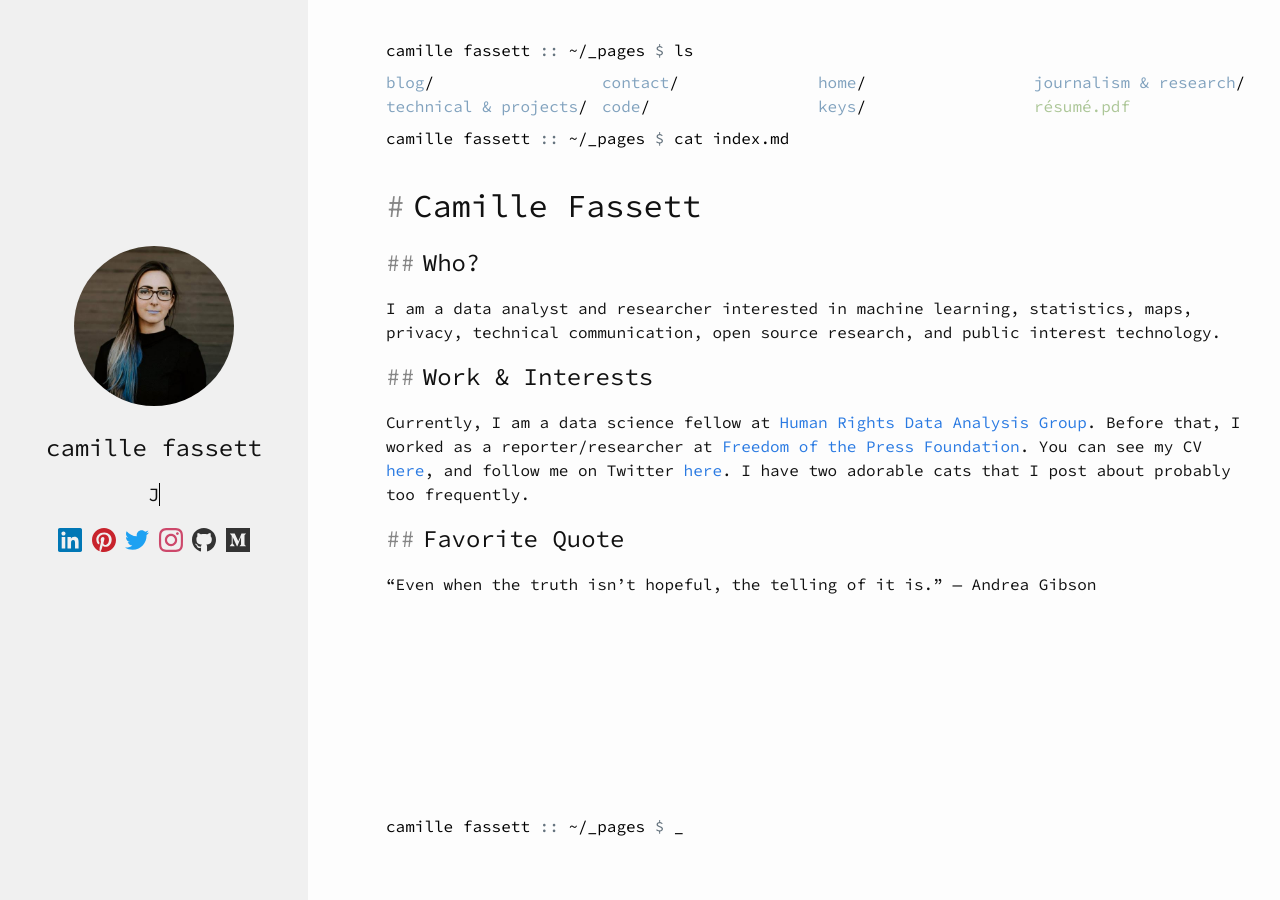
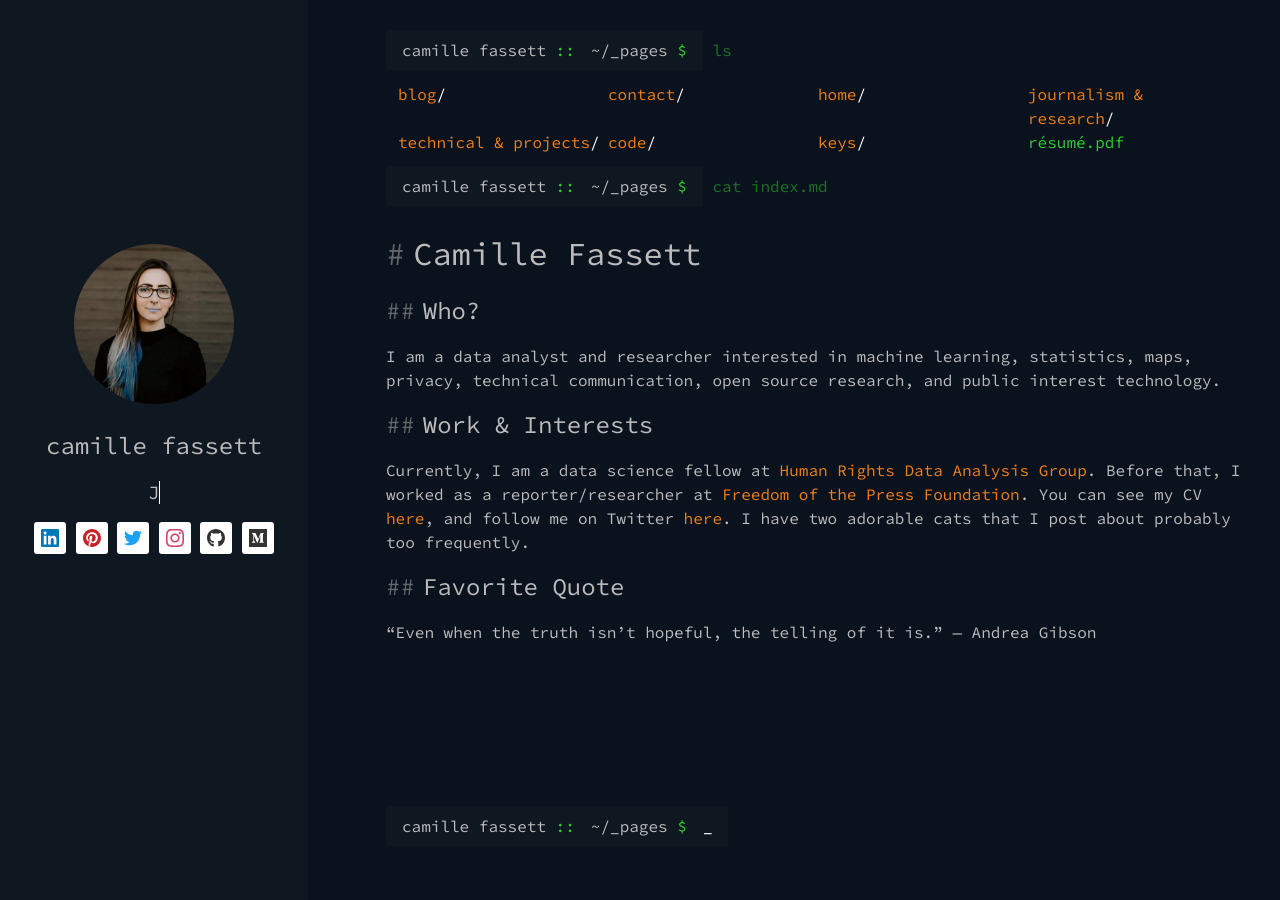
Before and after one commit to ssempervirens/ssempervirens.github.io, a Jekyll site: the page built from _pages/index.md, in a window 1280 px wide. Built offline with Jekyll 4.4.1, drawn with Linux system fonts in a browser that asks for light colours; nearby versions of some CDN libraries.

Commit message:
use dark theme

```diff
--- a/_includes/terminalNavigation.html
+++ b/_includes/terminalNavigation.html
@@ -1,9 +1,10 @@
-<p class="cli">
+<p class="term-cli">
   <span class = "prompt host">{{ site.title }}</span>
   <span class = "prompt path">~{{ page.pwd | prepend: "/" }}</span>
   {%- if include.type == "blink" %}
-  <span class = "blinking-cursor">_</span>
+  <span class = "prompt blinking-cursor">_</span>
   {% else %}
+  <span class = "input">
     {%- if include.type == "finalCommand" %}
     {%- if.page.kind == "file" %}
     cat {% if page.filename %}{{ page.filename }}{% else %}{{ page.slug }}.md{% endif %}
@@ -13,5 +14,6 @@
     {%- else %}
     ls
     {%- endif %}
+  </span>
   {%- endif %}
 </p>
--- a/_sass/_base.scss
+++ b/_sass/_base.scss
@@ -196,6 +196,9 @@ pre {
   }
 }
 
+.highlight, code, pre {
+  max-width: 80vw;
+}
 .highlight {
   border-radius: 3px;
   background: $code-background-color;
--- a/_sass/custom-styles.scss
+++ b/_sass/custom-styles.scss
@@ -1,6 +1,7 @@
 // Placeholder to allow defining custom styles that override everything else.
 // (Use `_sass/minima/custom-variables.scss` to override variable defaults)
 $font2: 'Source Code Pro', monospace;
+$link-color: #ef7f1a;
 
 
 $very-light-gray: #c5c8c6;
@@ -12,13 +13,23 @@ $very-dark-gray: #1d1f21;
 $cyan: #8abeb7;
 $blue: #81a2be;
 $purple: #B48EAD;
-$green: #acc697;
+$green: limegreen; // #acc697;
 $red: #cc6666;
 $orange: #de935f;
 $light-orange: #EBCB8B;
+$haze: rgba(255,255,255,0.02);
+
+a {
+  &, &:visited, &:hover {
+    color: $link-color;
+    transition: opacity 0.3s ease-out;
+  }
+  &:hover {
+    opacity: 0.5;
+  }
+}
 
 .term {
-    color: black;
   font-family: $font2;
 
   table {
@@ -26,7 +37,7 @@ $light-orange: #EBCB8B;
     border: none;
     padding: 0;
     margin: 0;
-        background: #FFFFFF;
+    background: $haze;
   }
 
   td {
@@ -50,11 +61,15 @@ $light-orange: #EBCB8B;
   &-grid {
     display: grid;
     grid-template-columns: repeat(2, 1fr);
+    padding: 0.75rem;
     @media screen and (min-width: 667px) {
       grid-template-columns: repeat(4, 1fr);
     }
     // grid-gap: 2rem;
     // padding-left: 1rem;
+  }
+  &-cli {
+    margin-bottom: 0;
   }
 
   // grid for stuff like fake "ls" commands
@@ -63,10 +78,6 @@ $light-orange: #EBCB8B;
     // grid-gap: 2rem;
     // padding-left: 1rem;
   }
-
-    a {
-        color: $gray;
-    }
 }
 
 a {
@@ -74,11 +85,9 @@ a {
 
   // fake "directories" - printed with a slash after
   &.dir {
-        color: $blue;
-
     &:after {
       content: "/";
-            color: $gray;
+      color: #fff;
       border-bottom: none;
 
       &:hover {
@@ -94,34 +103,38 @@ a {
 
 }
 
-// ul .term {
-//     list-style-type: none;
-//     padding: 4rem;
-//     margin: none;
-// }
-
 .prompt {
+  display: inline-block;
+  background: $haze;
+  padding: 0.5rem 1rem;
+  & + & {
+    margin-left: -0.6rem;
+    padding-left: 0;
+  }
   &.host {
     &:after {
-            color: $light-gray;
+      color: $green;
       content: " :: ";
     }
   }
 
   &.path {
-        &:after {
-            color: $light-gray;
+    position: relative;
+    &::after {
+      color: $green;
       content: " $ ";
     }
   }
 }
 
+.input {
+  position: relative;
+  color: $green;
+  opacity: 0.5;
+}
+
 .blinking-cursor {
-    color: black;
-    -webkit-animation: 1s blink step-end infinite;
-    -moz-animation: 1s blink step-end infinite;
-    -ms-animation: 1s blink step-end infinite;
-    -o-animation: 1s blink step-end infinite;
+  color: #fff;
   animation: 1s blink step-end infinite;
 }
 
@@ -132,7 +145,7 @@ a {
   }
 
   50% {
-        color: black;
+    color: #fff;
   }
 }
 
@@ -209,7 +222,7 @@ justify-content: center;
     padding: 30px;
   }
   &_sidebar {
-    background-color: #f0f0f0;
+    background: $haze;
     display: flex;
     justify-content: center;
     align-items: center;
@@ -248,11 +261,27 @@ justify-content: center;
   }
 }
 
-.cli {
-  padding: 0.5rem 0;
-  margin-bottom: 0;
+.fa-2x {
+  width: 18px !important;
 }
 
-.fa-2x {
-  width: 24px !important;
+.typewrite {
+  span {
+    border-right: 1px solid #fff !important;
   }
+}
+
+.fixed .icon{
+  background: #fff;
+  width: 32px;
+  height: 32px;
+  display: inline-grid;
+  place-items: center;
+  border-radius: 3px;
+}
+
+.post {
+  &-link {
+    color: #fff !important;
+  }
+}
--- a/_sass/skins/dark.scss
+++ b/_sass/skins/dark.scss
@@ -7,7 +7,7 @@ $brand-color-dark:      darken($brand-color, 35%) !default;
 $site-title-color:      $brand-color-light !default;
 
 $text-color:            #bbbbbb !default;
-$background-color:      #181818 !default;
+$background-color:      rgb(10,18,29) !default;
 $code-background-color: #212121 !default;
 
 $link-base-color:       #79b8ff !default;
@@ -25,12 +25,7 @@ $table-header-border:   lighten($background-color, 21%) !default;
 $table-border-color:    $border-color-01 !default;
 
 
-// Syntax highlighting styles should be adjusted appropriately for every "skin"
-// List of tokens: https://github.com/rouge-ruby/rouge/wiki/List-of-tokens
-// Some colors come from Material Theme Darker:
-// https://github.com/material-theme/vsc-material-theme/blob/master/scripts/generator/settings/specific/darker-hc.ts
 // https://github.com/material-theme/vsc-material-theme/blob/master/scripts/generator/color-set.ts
-// ----------------------------------------------------------------------------
 
 .highlight {
   .c     { color: #545454; font-style: italic } // Comment
--- a/_sass/skins/solarized-dark.scss
+++ /dev/null
@@ -1,4 +0,0 @@
-@charset "utf-8";
-
-$sol-is-dark: true;
-@import "skins/solarized";
--- a/_sass/skins/solarized.scss
+++ /dev/null
@@ -1,140 +0,0 @@
-@charset "utf-8";
-
-// Solarized skin
-// ==============
-// Created by Sander Voerman <mailto:sander@savoerman.nl> using the Solarized
-// color scheme by Ethan Schoonover <https://ethanschoonover.com/solarized>.
-
-// This style sheet implements two options for the minima.skin setting:
-// "solarized" for light mode and "solarized-dark" for dark mode.
-$sol-is-dark: false !default;
-
-
-// Color scheme
-// ------------
-// The inline comments show the canonical L*a*b values for each color.
-
-$sol-base03:   #002b36;  // 15 -12 -12
-$sol-base02:   #073642;  // 20 -12 -12
-$sol-base01:   #586e75;  // 45 -07 -07
-$sol-base00:   #657b83;  // 50 -07 -07
-$sol-base0:    #839496;  // 60 -06 -03
-$sol-base1:    #93a1a1;  // 65 -05 -02
-$sol-base2:    #eee8d5;  // 92 -00  10
-$sol-base3:    #fdf6e3;  // 97  00  10
-$sol-yellow:   #b58900;  // 60  10  65
-$sol-orange:   #cb4b16;  // 50  50  55
-$sol-red:      #dc322f;  // 50  65  45
-$sol-magenta:  #d33682;  // 50  65 -05
-$sol-violet:   #6c71c4;  // 50  15 -45
-$sol-blue:     #268bd2;  // 55 -10 -45
-$sol-cyan:     #2aa198;  // 60 -35 -05
-$sol-green:    #859900;  // 60 -20  65
-
-$sol-mono3:    $sol-base3;
-$sol-mono2:    $sol-base2;
-$sol-mono1:    $sol-base1;
-$sol-mono00:   $sol-base00;
-$sol-mono01:   $sol-base01;
-
-@if $sol-is-dark {
-  $sol-mono3:  $sol-base03;
-  $sol-mono2:  $sol-base02;
-  $sol-mono1:  $sol-base01;
-  $sol-mono00: $sol-base0;
-  $sol-mono01: $sol-base1;
-}
-
-
-// Minima color variables
-// ----------------------
-
-$brand-color:           $sol-mono1 !default;
-$brand-color-light:     mix($sol-mono1, $sol-mono3) !default;
-$brand-color-dark:      $sol-mono00 !default;
-
-$site-title-color:      $sol-mono00 !default;
-
-$text-color:            $sol-mono01 !default;
-$background-color:      $sol-mono3 !default;
-$code-background-color: $sol-mono2 !default;
-
-$link-base-color:       $sol-blue !default;
-$link-visited-color:    mix($sol-blue, $sol-mono00) !default;
-$link-hover-color:      $sol-mono00 !default;
-
-$border-color-01:       $brand-color-light !default;
-$border-color-02:       $sol-mono1 !default;
-$border-color-03:       $sol-mono00 !default;
-
-$table-text-color:      $sol-mono00 !default;
-$table-zebra-color:     mix($sol-mono2, $sol-mono3) !default;
-$table-header-bg-color: $sol-mono2 !default;
-$table-header-border:   $sol-mono1 !default;
-$table-border-color:    $sol-mono1 !default;
-
-
-// Syntax highlighting styles
-// --------------------------
-
-.highlight {
-  .c     { color: $sol-mono1; font-style: italic } // Comment
-  .err   { color: $sol-red } // Error
-  .k     { color: $sol-mono01; font-weight: bold } // Keyword
-  .o     { color: $sol-mono01; font-weight: bold } // Operator
-  .cm    { color: $sol-mono1; font-style: italic } // Comment.Multiline
-  .cp    { color: $sol-mono1; font-weight: bold } // Comment.Preproc
-  .c1    { color: $sol-mono1; font-style: italic } // Comment.Single
-  .cs    { color: $sol-mono1; font-weight: bold; font-style: italic } // Comment.Special
-  .gd    { color: $sol-red } // Generic.Deleted
-  .gd .x { color: $sol-red } // Generic.Deleted.Specific
-  .ge    { color: $sol-mono00; font-style: italic } // Generic.Emph
-  .gr    { color: $sol-red } // Generic.Error
-  .gh    { color: $sol-mono1 } // Generic.Heading
-  .gi    { color: $sol-green } // Generic.Inserted
-  .gi .x { color: $sol-green } // Generic.Inserted.Specific
-  .go    { color: $sol-mono00 } // Generic.Output
-  .gp    { color: $sol-mono00 } // Generic.Prompt
-  .gs    { color: $sol-mono01; font-weight: bold } // Generic.Strong
-  .gu    { color: $sol-mono1 } // Generic.Subheading
-  .gt    { color: $sol-red } // Generic.Traceback
-  .kc    { color: $sol-mono01; font-weight: bold } // Keyword.Constant
-  .kd    { color: $sol-mono01; font-weight: bold } // Keyword.Declaration
-  .kp    { color: $sol-mono01; font-weight: bold } // Keyword.Pseudo
-  .kr    { color: $sol-mono01; font-weight: bold } // Keyword.Reserved
-  .kt    { color: $sol-violet; font-weight: bold } // Keyword.Type
-  .m     { color: $sol-cyan } // Literal.Number
-  .s     { color: $sol-magenta } // Literal.String
-  .na    { color: $sol-cyan } // Name.Attribute
-  .nb    { color: $sol-blue } // Name.Builtin
-  .nc    { color: $sol-violet; font-weight: bold } // Name.Class
-  .no    { color: $sol-cyan } // Name.Constant
-  .ni    { color: $sol-violet } // Name.Entity
-  .ne    { color: $sol-violet; font-weight: bold } // Name.Exception
-  .nf    { color: $sol-blue; font-weight: bold } // Name.Function
-  .nn    { color: $sol-mono00 } // Name.Namespace
-  .nt    { color: $sol-blue } // Name.Tag
-  .nv    { color: $sol-cyan } // Name.Variable
-  .ow    { color: $sol-mono01; font-weight: bold } // Operator.Word
-  .w     { color: $sol-mono1 } // Text.Whitespace
-  .mf    { color: $sol-cyan } // Literal.Number.Float
-  .mh    { color: $sol-cyan } // Literal.Number.Hex
-  .mi    { color: $sol-cyan } // Literal.Number.Integer
-  .mo    { color: $sol-cyan } // Literal.Number.Oct
-  .sb    { color: $sol-magenta } // Literal.String.Backtick
-  .sc    { color: $sol-magenta } // Literal.String.Char
-  .sd    { color: $sol-magenta } // Literal.String.Doc
-  .s2    { color: $sol-magenta } // Literal.String.Double
-  .se    { color: $sol-magenta } // Literal.String.Escape
-  .sh    { color: $sol-magenta } // Literal.String.Heredoc
-  .si    { color: $sol-magenta } // Literal.String.Interpol
-  .sx    { color: $sol-magenta } // Literal.String.Other
-  .sr    { color: $sol-green } // Literal.String.Regex
-  .s1    { color: $sol-magenta } // Literal.String.Single
-  .ss    { color: $sol-magenta } // Literal.String.Symbol
-  .bp    { color: $sol-mono1 } // Name.Builtin.Pseudo
-  .vc    { color: $sol-cyan } // Name.Variable.Class
-  .vg    { color: $sol-cyan } // Name.Variable.Global
-  .vi    { color: $sol-cyan } // Name.Variable.Instance
-  .il    { color: $sol-cyan } // Literal.Number.Integer.Long
-}
--- a/assets/css/style.scss
+++ b/assets/css/style.scss
@@ -3,5 +3,5 @@
 ---
 
 @import
-  "skins/{{ site.minima.skin | default: 'classic' }}",
+  "skins/{{ site.minima.skin | default: 'dark' }}",
   "initialize";
```
Lines whose indentation alone changed are shown as unchanged.
